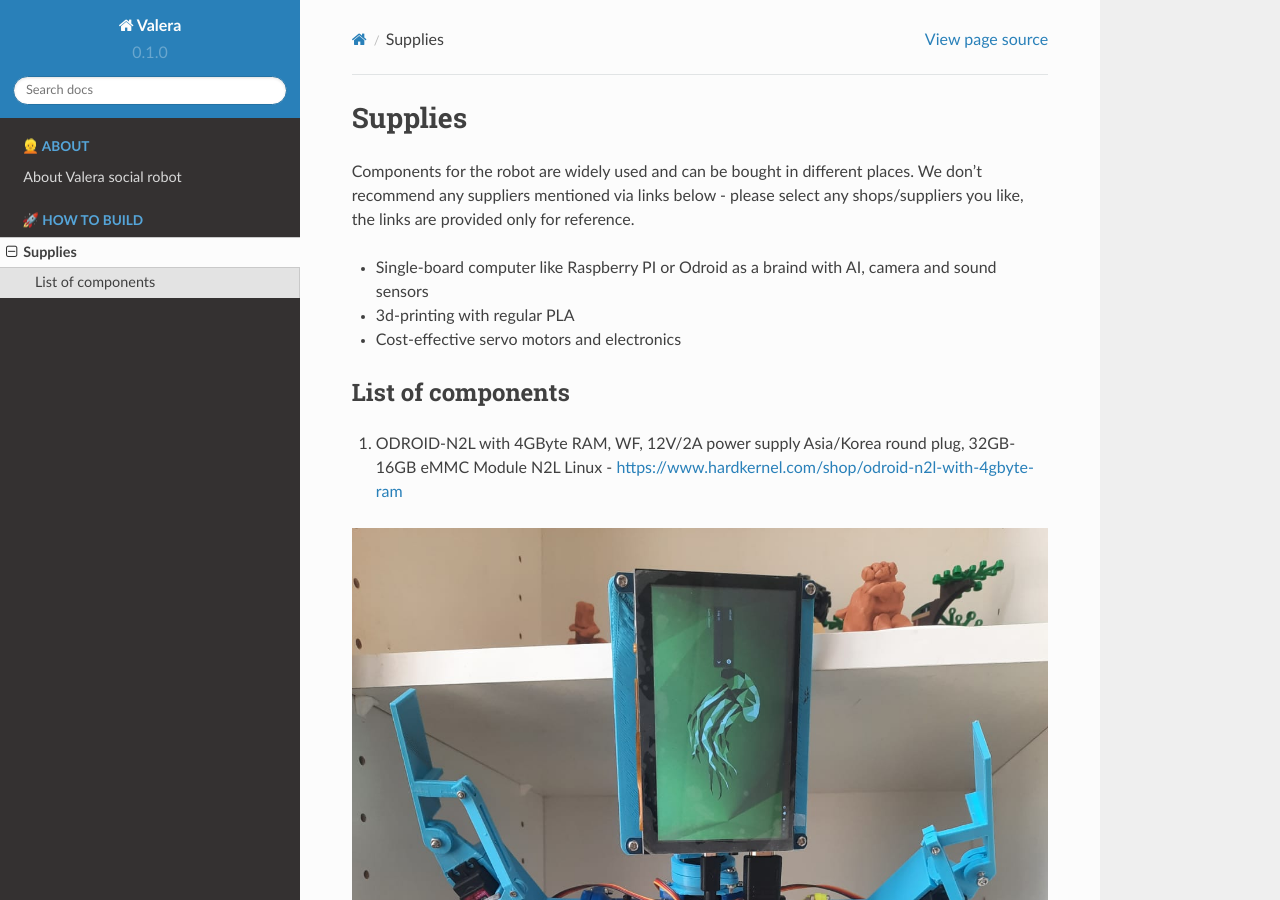
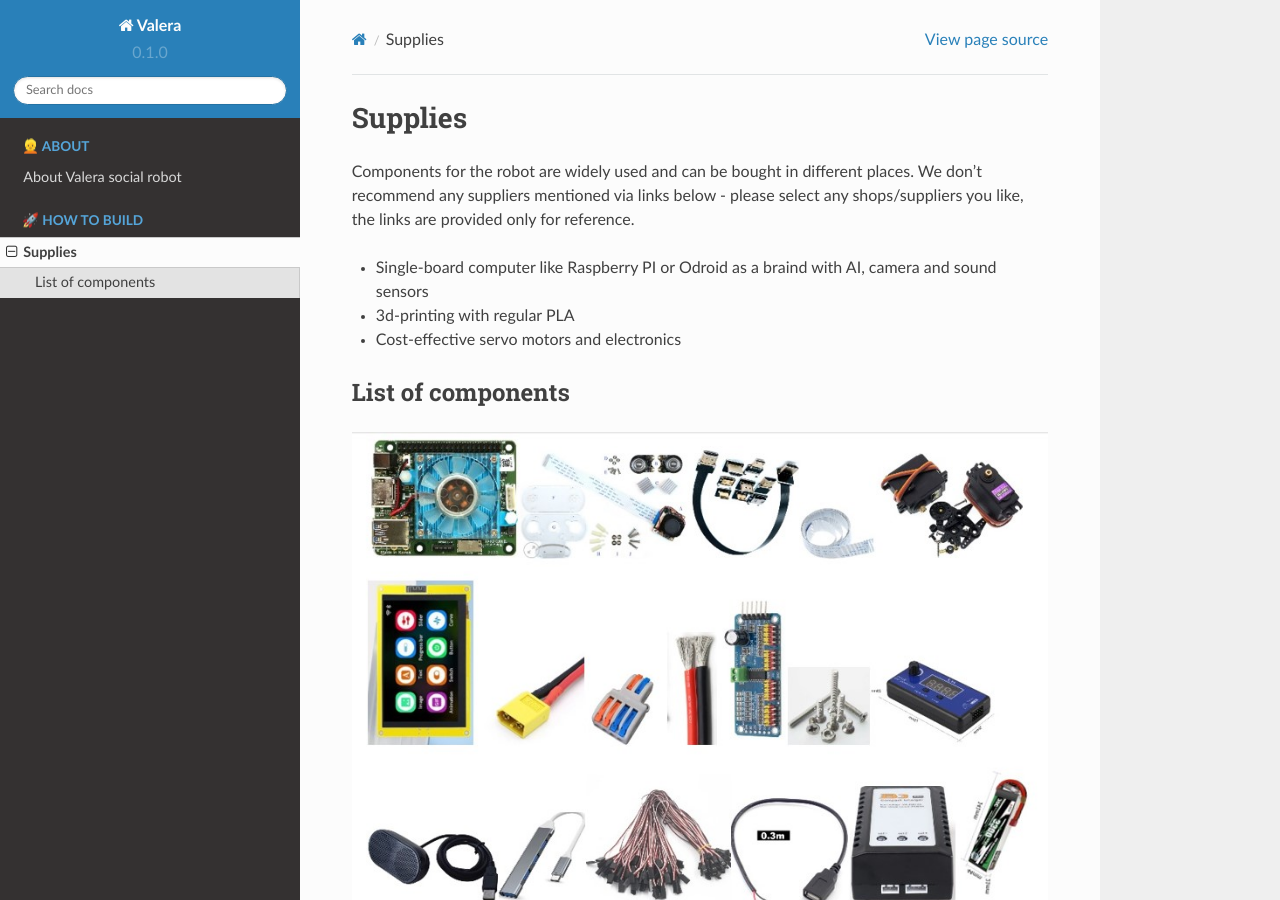
Before and after one commit to goodlancer-org/valera, a Sphinx documentation site: the page built from docs/supplies.rst, in a window 1280 px wide and 900 px high. Built offline with Sphinx 7.4.7 and the Read the Docs theme 2.0.0, drawn with Linux system fonts in a browser that asks for light colours.

```diff
--- a/docs/supplies.rst
+++ b/docs/supplies.rst
@@ -12,10 +12,9 @@ the links are provided only for reference.
 List of components
 ------------------
 
-1. ODROID-N2L with 4GByte RAM, WF, 12V/2A power supply Asia/Korea round plug, 32GB-16GB eMMC Module N2L Linux - `<https://www.hardkernel.com/shop/odroid-n2l-with-4gbyte-ram>`_
+.. image:: images/BOM1.jpg
 
-.. image:: images/Valera.jpg
-
+#. ODROID-N2L with 4GByte RAM, WF, 12V/2A power supply Asia/Korea round plug, 32GB-16GB eMMC Module N2L Linux - `<https://www.hardkernel.com/shop/odroid-n2l-with-4gbyte-ram>`_
 #. M1 MIPI-CSI Camera Kit - `<https://www.hardkernel.com/shop/m1-mipi-csi-camera-kit>`_
 #. Adafruit PCA9685 Servo controller - `<https://www.aliexpress.com/item/32466332558.html>`_
 #. screws, nuts, terminals - `<https://he.aliexpress.com/item/32801531985.html>`_
```
Also changed, not shown: docs/images/BOM1.jpg (added).
